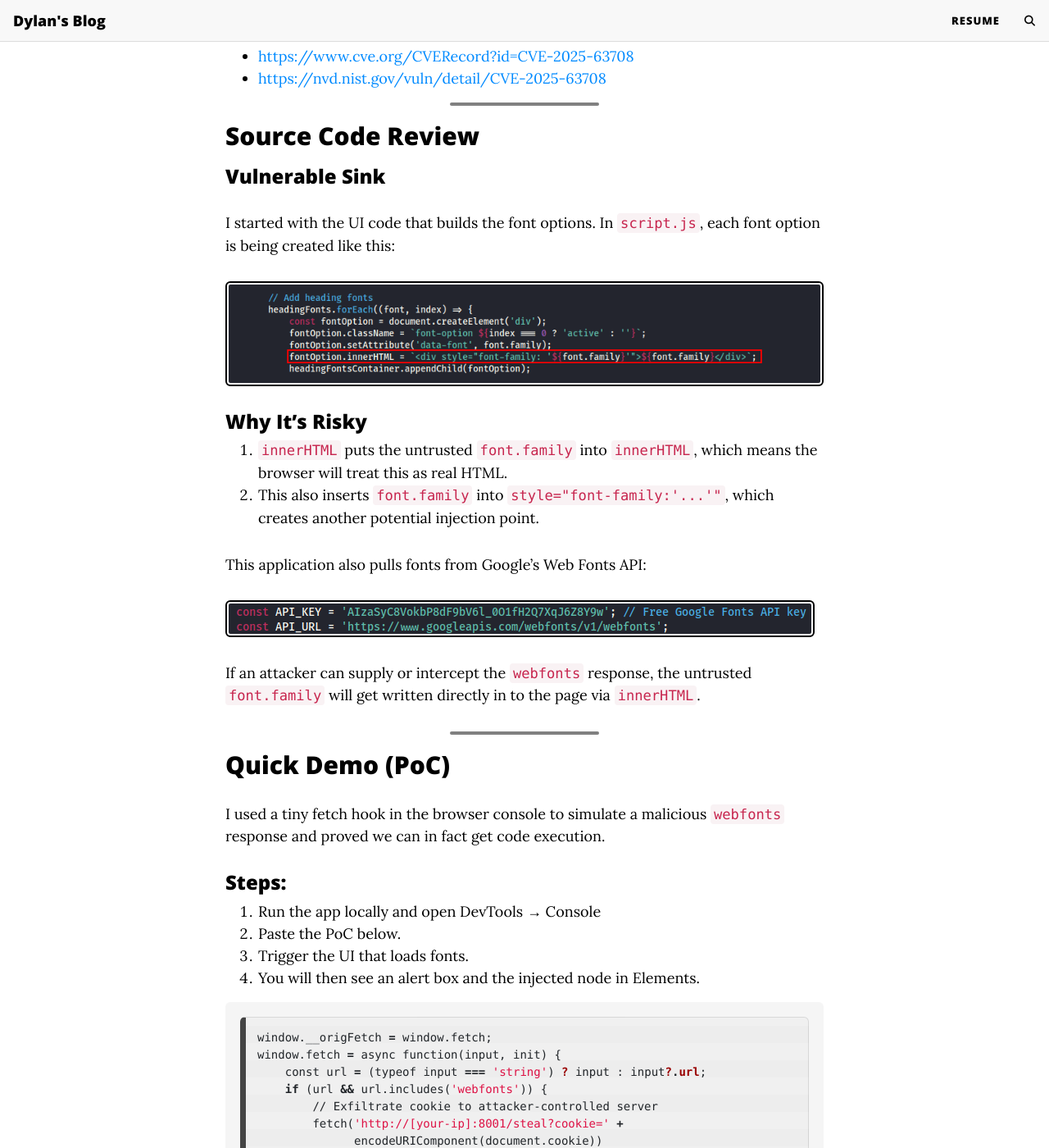
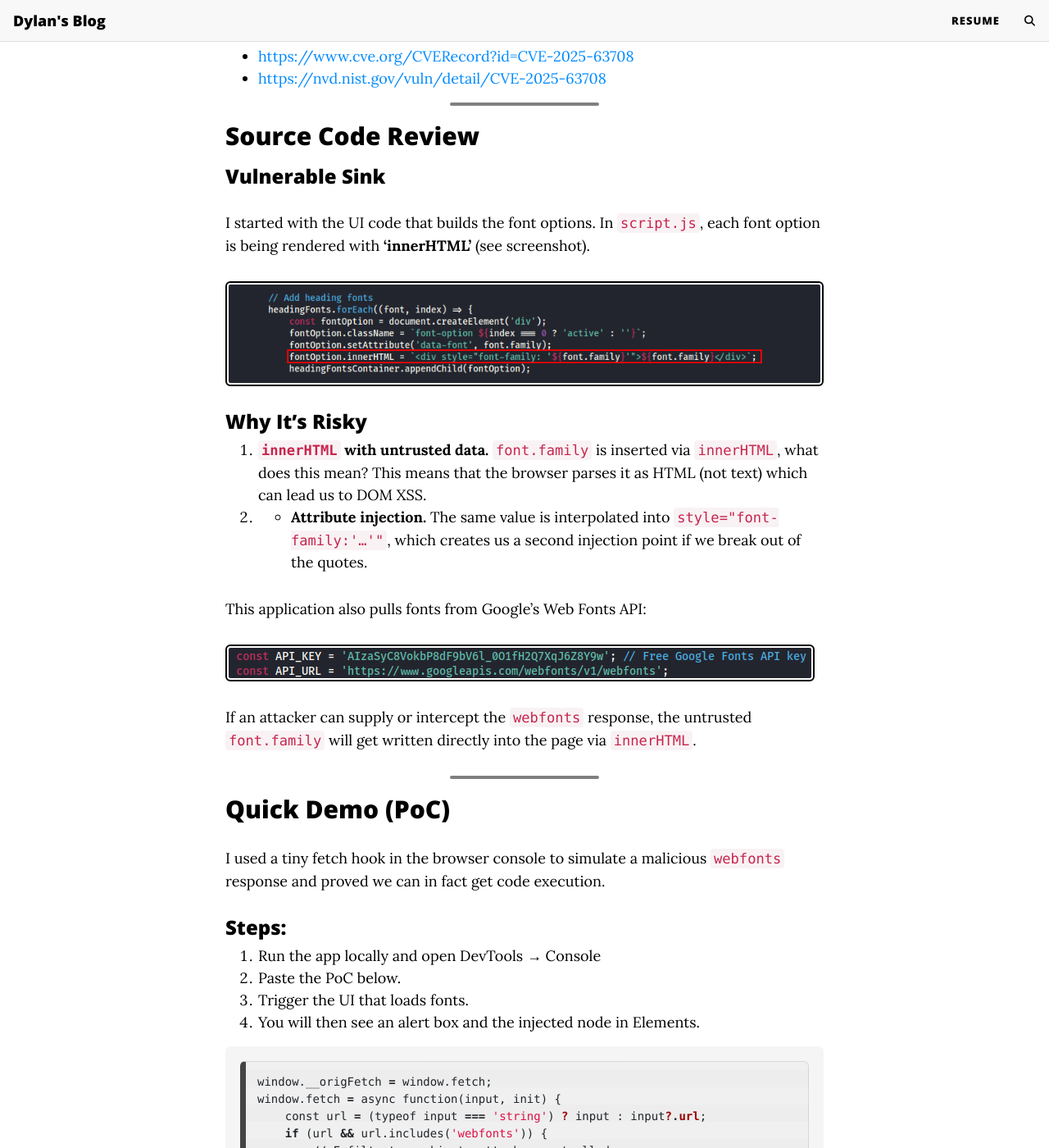
Before and after one commit to DylanDavis1/dylandavis1.github.io, a Jekyll site: the page built from _posts/2025-11-20-Getting-My-First-CVE-2025-63708 .md, in a window 1280 px wide and 1400 px high, scrolled down 1001 px. Shown: the whole window at 82% size. Built offline with Jekyll 4.4.1, drawn with Linux system fonts in a browser that asks for light colours; comment, search, counter and statistics services are not loaded.

Commit message:
Update 2025-11-20-Getting-My-First-CVE-2025-63708 .md

```diff
--- a/_posts/2025-11-20-Getting-My-First-CVE-2025-63708 .md
+++ b/_posts/2025-11-20-Getting-My-First-CVE-2025-63708 .md
@@ -40,20 +40,20 @@ I was poking around this AI font-pairing application, and I was able to notice i
 
 ### Vulnerable Sink
 
-I started with the UI code that builds the font options. In `script.js`, each font option is being created like this:
+I started with the UI code that builds the font options. In `script.js`, each font option is being rendered with **'innerHTML'** (see screenshot).
 
 ![image](https://dylandavis1.github.io/assets/img/CVE-2025-63708/image.png)
 
 ### Why It's Risky
 
-1. `innerHTML` puts the untrusted `font.family` into `innerHTML`, which means the browser will treat this as real HTML.
-2. This also inserts `font.family` into `style="font-family:'...'"`, which creates another potential injection point.
+1.  **`innerHTML` with untrusted data.** `font.family` is inserted via `innerHTML`, what does this mean? This means that the browser parses it as HTML (not text) which can lead us to DOM XSS.
+2. - **Attribute injection.** The same value is interpolated into `style="font-family:'…'"`, which creates us a second injection point if we break out of the quotes.
 
 This application also pulls fonts from Google’s Web Fonts API:
 
 ![image 2.png](https://dylandavis1.github.io/assets/img/CVE-2025-63708/image1.png)
 
-If an attacker can supply or intercept the `webfonts` response, the untrusted `font.family` will get written directly in to the page via `innerHTML`.
+If an attacker can supply or intercept the `webfonts` response, the untrusted `font.family` will get written directly into the page via `innerHTML`.
 
 ---
 
```
